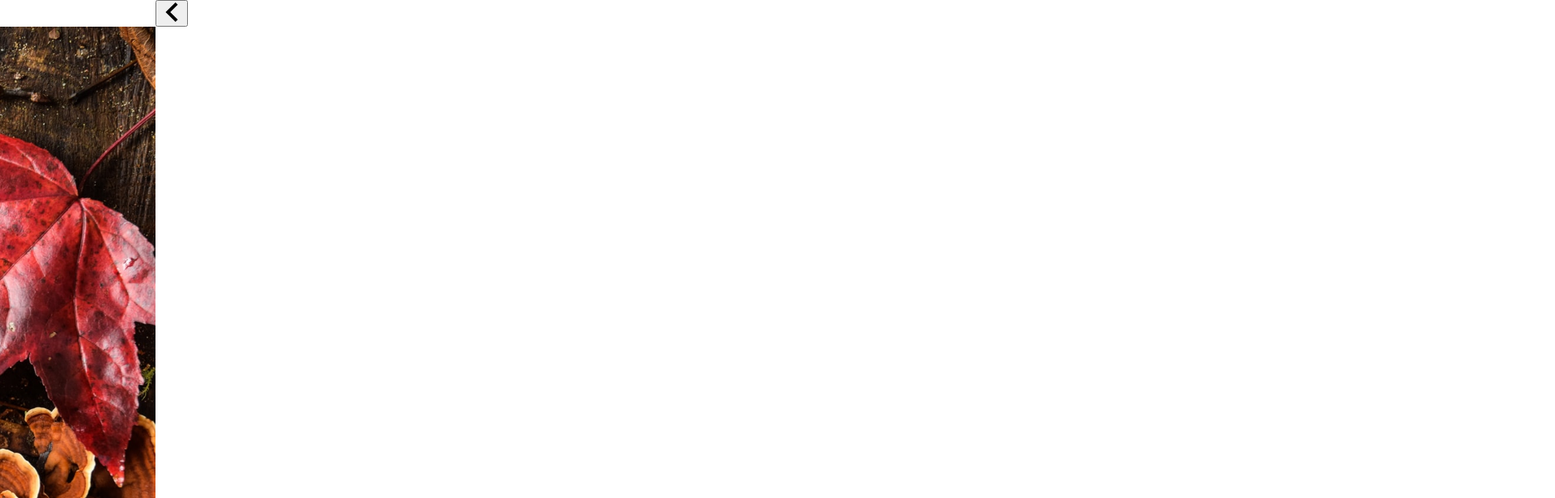
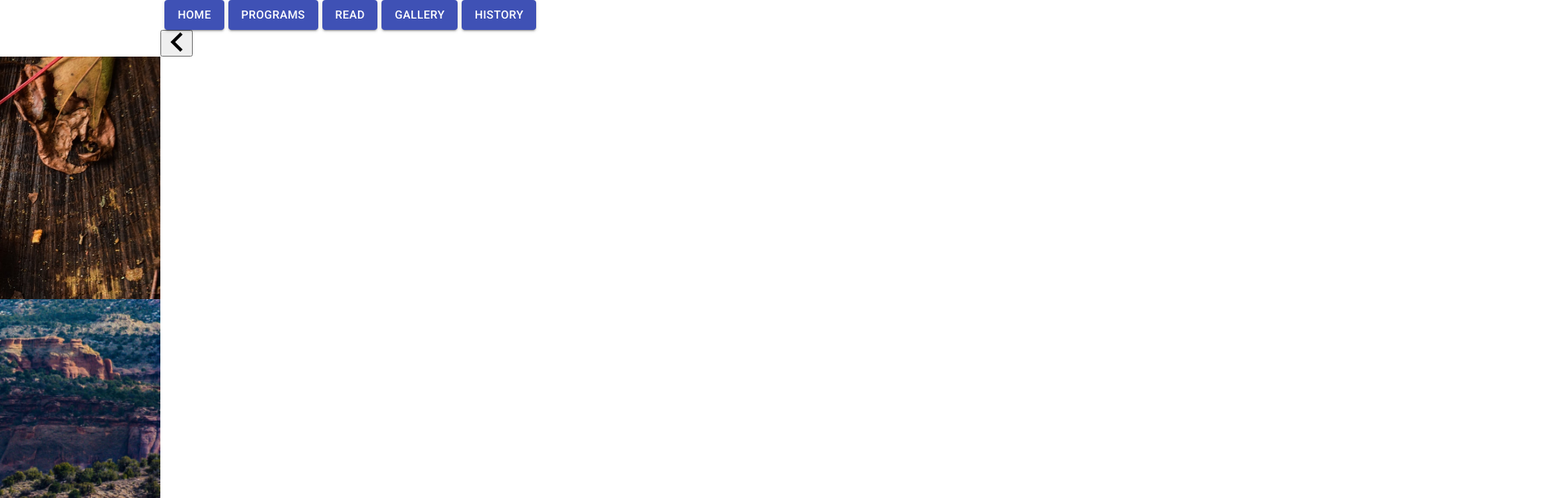
Before and after one commit to anilbabua7/website, a React (Create React App) app: page / in a window 1280 px wide. Shown: the top 616 px of the page at 81% size, 1920 px wide, since content can reach past the window. Built offline with nearby package versions, Linux system fonts and the light colour scheme.

Commit message:
Buttons have been added on home page

```diff
--- a/package.json
+++ b/package.json
@@ -3,10 +3,13 @@
   "version": "0.1.0",
   "private": true,
   "dependencies": {
+    "@material-ui/core": "^4.3.0",
+    "@material-ui/icons": "^4.2.1",
     "@types/jest": "24.0.16",
     "@types/node": "12.6.8",
     "@types/react": "16.8.24",
     "@types/react-dom": "16.8.5",
+    "material-ui": "^0.20.2",
     "react": "^16.8.6",
     "react-dom": "^16.8.6",
     "react-scripts": "3.0.1",
--- a/public/index.html
+++ b/public/index.html
@@ -3,6 +3,8 @@
   <head>
     <meta charset="utf-8" />
     <link rel="shortcut icon" href="%PUBLIC_URL%/favicon.ico" />
+    <link rel="stylesheet" href="https://fonts.googleapis.com/css?family=Roboto:300,400,500,700&display=swap" />
+    <link rel="stylesheet" href="https://fonts.googleapis.com/icon?family=Material+Icons" />
     <meta name="viewport" content="width=device-width, initial-scale=1" />
     <meta name="theme-color" content="#000000" />
     <!--
--- /dev/null
+++ b/src/css/home.css
@@ -0,0 +1,3 @@
+.home-page{
+    padding-top: 300px;
+}
--- a/src/index.tsx
+++ b/src/index.tsx
@@ -1,10 +1,10 @@
 import React from 'react';
 import ReactDOM from 'react-dom';
 import './index.css';
-import SlideShow from './slideshow/slideshow';
+import Website from './website'
 import * as serviceWorker from './serviceWorker';
 
-ReactDOM.render(<SlideShow />, document.getElementById('root'));
+ReactDOM.render(<Website />, document.getElementById('root'));
 
 // If you want your app to work offline and load faster, you can change
 // unregister() to register() below. Note this comes with some pitfalls.
--- a/src/slideshow/slideshow.css
+++ b/src/slideshow/slideshow.css
@@ -1,6 +1,10 @@
 .slide-container {
-    width: 70%;
+    width: 69%;
     margin: auto; }
+
+.website-buttons{
+  padding-left: 5px;
+}
 
   h3 {
     text-align: center; }
@@ -10,7 +14,7 @@
     align-items: center;
     justify-content: center;
     background-size: cover;
-    height: 800px;
+    height: 300px;
   }
 
   .each-slide span {
--- a/src/slideshow/slideshow.tsx
+++ b/src/slideshow/slideshow.tsx
@@ -1,10 +1,11 @@
 import React from 'react';
 // @ts-ignore
-import {Slide} from 'react-slideshow-image'
+import { Slide } from 'react-slideshow-image'
 import './slideshow.css'
+import WebsiteButtons from './../website-buttons'
 
 
-class SlideShow extends React.Component{
+class SlideShow extends React.Component {
   images: string[] = [
     './images/image1.jpg',
     './images/image2.jpg',
@@ -17,33 +18,40 @@ class SlideShow extends React.Component{
     infinite: true,
     indicators: true,
     arrows: true,
-        onChange: (oldIndex:number, newIndex: number) => {
+    onChange: (oldIndex: number, newIndex: number) => {
       console.log(`slide transition from ${oldIndex} to ${newIndex}`);
     }
   }
 
+  constructor(props: any){
+    super(props);
+    this.state = {
+      showSlideShow : false
+    }
+  }
 
-      render(){
+  render() {
     return (
       <div className="slide-container">
+        <WebsiteButtons></WebsiteButtons>
         <Slide {...this.properties}>
           <div className="each-slide">
-            <div style={{'backgroundImage': `url(${require('./images/image1.jpg')})`}}>
+            <div style={{ 'backgroundImage': `url(${require('./images/image1.jpg')})` }}>
               <span>Slide 1</span>
             </div>
           </div>
           <div className="each-slide">
-            <div style={{'backgroundImage': `url(${require('./images/image2.jpg')})`}}>
+            <div style={{ 'backgroundImage': `url(${require('./images/image2.jpg')})` }}>
               <span>Slide 2</span>
             </div>
           </div>
           <div className="each-slide">
-            <div style={{'backgroundImage': `url(${require('./images/image3.jpg')})`}}>
+            <div style={{ 'backgroundImage': `url(${require('./images/image3.jpg')})` }}>
               <span>Slide 3</span>
             </div>
           </div>
           <div className="each-slide">
-            <div style={{'backgroundImage': `url(${require('./images/image4.jpg')})`}}>
+            <div style={{ 'backgroundImage': `url(${require('./images/image4.jpg')})` }}>
               <span>Slide 3</span>
             </div>
           </div>
--- /dev/null
+++ b/src/website-buttons.tsx
@@ -0,0 +1,28 @@
+import React from 'react'
+import { Button } from '@material-ui/core'
+
+class WebsiteButtons extends React.Component{
+    render() {
+        return (
+            <div>
+                <span className="website-buttons">
+                    <Button variant="contained" color="primary">Home</Button>
+                </span>
+                <span className="website-buttons">
+                    <Button variant="contained" color="primary">Programs</Button>
+                </span>
+                <span className="website-buttons">
+                    <Button variant="contained" color="primary">Read</Button>
+                </span>
+                <span className="website-buttons">
+                    <Button variant="contained" color="primary" >Gallery</Button>
+                </span>
+                <span className="website-buttons">
+                    <Button variant="contained" color="primary">History</Button>
+                </span>
+            </div>
+        );
+    }
+}
+
+export default WebsiteButtons;
--- /dev/null
+++ b/src/website.tsx
@@ -0,0 +1,14 @@
+import React from 'react'
+import SlideShow from './slideshow/slideshow'
+
+class Website extends React.Component{
+    render() {
+        return (
+            <div>
+                <SlideShow></SlideShow>
+            </div>
+        );
+    }
+}
+
+export default Website;
```
Also changed, not shown: src/home.tsx (added, +15 -0 lines), 1 other file (tests, documents, lock files or other folders). Lines whose indentation alone changed are shown as unchanged.
